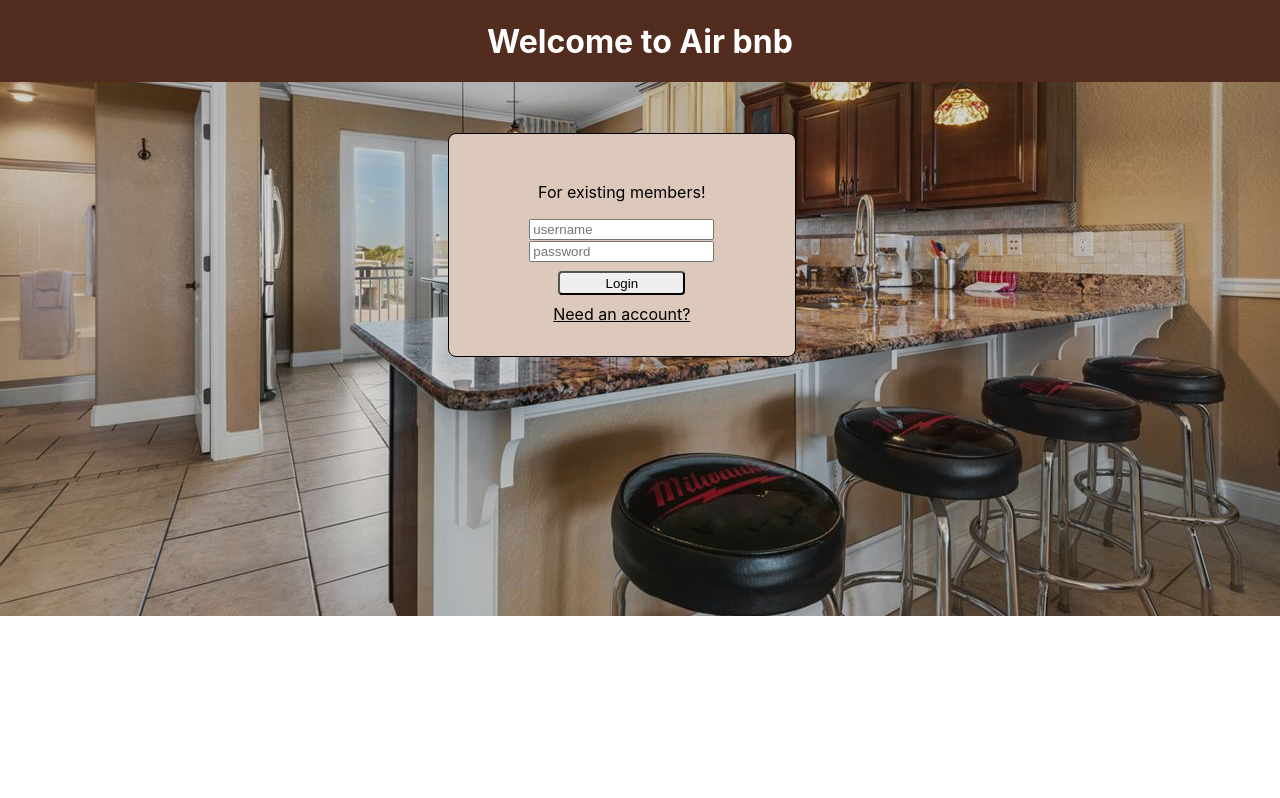
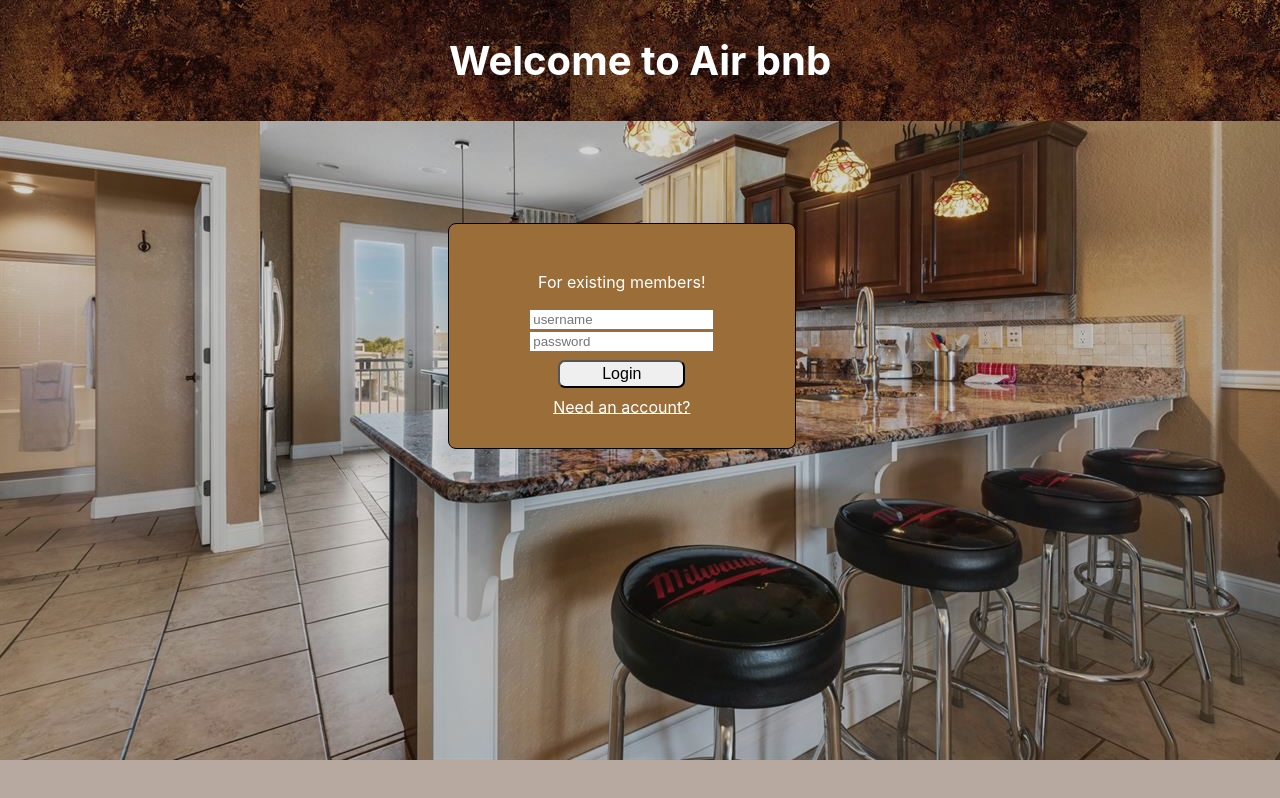
Before and after one commit to Minakshi-Verma/Air-bnb, a React (Create React App) app: page / in a window 1280 px wide. Built offline with nearby package versions, Linux system fonts and the light colour scheme.

Commit message:
Woring on readMe

```diff
--- a/src/App.css
+++ b/src/App.css
@@ -6,14 +6,15 @@
     ),
     url("./Image/27818-bnb-kitchen.jpg");
   background-position: center;
+  background-color:#DAC9BF;
   background-repeat: no-repeat;
   background-size: 100%;
-  min-height: 77vh;
+  min-height: 100vh;
   /* background-position: unset; */
 
 }
 
-.App-logo {
+/* .App-logo {
   height: 40vmin;
   pointer-events: none;
 }
@@ -46,34 +47,44 @@
   to {
     transform: rotate(360deg);
   }
-}
+} */
 
 .login{
   border: 1px black solid;
   width: 22%;
-  background: #ddc9bb;
-  margin: 4% 0 0 35%;
+  background: rgb(155, 109, 56);
+  /* background-image:url("./Image/marbel.jpg") ; */
+  margin: 8% 0 0 35%;
   padding:2.5%;
-  border-radius: 8px;;
+  border-radius: 8px;
+  color:white;
 }
 .loginlink{
   padding:1%;
-  color:black;
+  color:white;
 }
 
 .banner{
-  background: rgb(81,44,31);
+  /* background: rgb(81,44,31);  */
+  background-image:url("./Image/marbel.jpg");
   color:white;
-  padding:0.01%;
+  padding:0.7%;
+  margin-bottom:22px
 }
 button{
-  border-radius: 4px;
-  width:7%;
+  border-radius: 7px;
+  width:6%;
+  padding:0.5%;
+  font-size: medium;
+  margin-top:20px
+}
+.bt{
+  width: 100px
 }
 button:hover{
-  width:9%;
+  width:6.5%;
   background: #ddc9bb;
-  padding:0.9%;
+  /* padding:0.9%; */
 }
 .butn{
   width:45%;
@@ -83,7 +94,7 @@ button:hover{
 
 .butn:hover{
   background:rgb(81,44,31);
-  width:50%;
+  width:35%;
   color: white;
   padding:2%;
   border-radius:7px;
@@ -98,56 +109,80 @@ button:hover{
 .allCard{
   width:20%;
   border: 1px black solid;
-  background-image: linear-gradient(
+  /* background-image: linear-gradient(
     rgba(43, 42, 42, 0.2),
     rgba(43, 42, 32, 0.2)
   ),
-  url("./Image/background-coffee.jfif");
-  background-position: center;
+  url("./Image/background-coffee.jfif"); */
+  /* background-position: center;
   background-repeat: no-repeat;
+  background-size: 40%; */
+  background-color: rgb(34, 18, 3);
   background-size: 40%;
-  min-height: 10vh;
+  min-height: 25vh;
   background-position-x: unset;
   margin: 1%;
-  word-break: break-all;
+  /* word-break: break-all; */
   border-radius: 8px;
-  /* color:white; */
+  color:white;
+  font-size: 20px;
 }
 .allCard:hover{
-padding:1%;
+/* padding:0.1%; */
 background-image: linear-gradient(
     rgba(43, 42, 42, 0.2),
     rgba(43, 42, 32, 0.6)
   ),
-  url("./Image/bnb-background.jpg");
-  background-position: center;
+  url("./Image/rug.jpg");
+  background-position: right;
   background-repeat: no-repeat;
   background-size: 40%;
-  min-height: 30vh;
+  min-height: 25vh;
   background-position: unset;
   background-size: cover;
   color:white;
 }
+.innerbox{
+  width:220px;
+  height: 250px;
+  margin:3% 3%;
+  border:white;
+  background-color: white;
+  color:black;
+  padding:2%;
+  font-family: 'Gill Sans', 'Gill Sans MT', Calibri, 'Trebuchet MS', sans-serif;
+  font-size: 20px;
+}
 
+.fake{
+  width: 305x;
+  height: 40px;
+  margin:1px 3px 1px 10px;
+  background-image:url("./Image/marbel.jpg")
+
+}
 .allevents{
-  background:rgb(213,212,212) ;
+  background:rgb(218, 201, 191);
 }
+
 .link{
-  width:25%;
+  /* width:40px; */
   background: white;
   /* margin:4%; */
   text-decoration:none;
   font-size: 0.9rem;
   color:black;
   border-radius: 3px;
-  margin: 3%;
+  margin: 25% 3% 3% 8%;
+  padding: 0.3%;
+  font-size: large;
 }
 
 .link:hover{
   background:#ddc9bb;
   color:black;
-  /* width: 30%; */
-  padding:1%;
+  width: 30%;
+  padding:0.4%;
   border-radius:6px;
 
 }
@@ -172,10 +207,13 @@ background-image: linear-gradient(
 .input:hover{
   background: white;
 }
+h1{
+  font-size: 40px
+}
 h2{
-  background: rgb(179,178,178);
+  background: white;
   width:30%;
-  margin:0 auto;
+  margin:auto;
   border:1px black solid;
   border-radius: 7px;
   padding:0.8%;
@@ -196,12 +234,12 @@ background: rgb(212,212,212);
   url("./Image/brown-background.jfif");
   background-position: center;
   background-repeat: no-repeat;
-  background-size: 40%;
+  background-size: 20%;
   background-size: cover;
   min-height: 10vh;
   border: 1px black solid;
-  margin:2%;
-  width: 25%;
+  margin-bottom:15%;
+  width: 22%;
   border-radius: 8px;
   padding: 2%;
 
@@ -217,5 +255,7 @@ background: rgb(212,212,212);
 }
 
 .heading{
-  background:rgb(212,212,212) ;
+  background:rgb(212,212,212);
+  padding:1%;
+  margin-top:0
 }
--- a/src/components/AllEvents.js
+++ b/src/components/AllEvents.js
@@ -16,10 +16,14 @@ function Test(props){
          <div className ="flex">
         {props.rentals.map(item=>(
             <div className = "allCard">
+            <div className = 'innerbox'>
             <p>{item.city}</p>
             <p>{item.zip}</p>
             <p>{item.address}</p>
             <p>{item.email}</p>
+            </div>
+            <div className ='fake'>
+            </div>
             </div>
         ))}
         </div>
--- a/src/components/Banner.js
+++ b/src/components/Banner.js
@@ -17,7 +17,7 @@ export default function Banner(){
         <div className = "banner">
             {localStorage.getItem("token") ?
             <>
-            <button onClick = {logout}>Log out</button>
+            <button className= "bt" onClick = {logout}>Log out</button>
             <Link className = "link"to = {`/api`}>All rentals</Link>
             <Link className = "link"to = {`/form/${id}`}>Add rentals</Link>
             <Link className = "link"to = {`/myrentals/${id}`}>My rentals</Link>
```
Also changed, not shown: src/Image/marbel.jpg (added), 1 other file (tests, documents, lock files or other folders).
